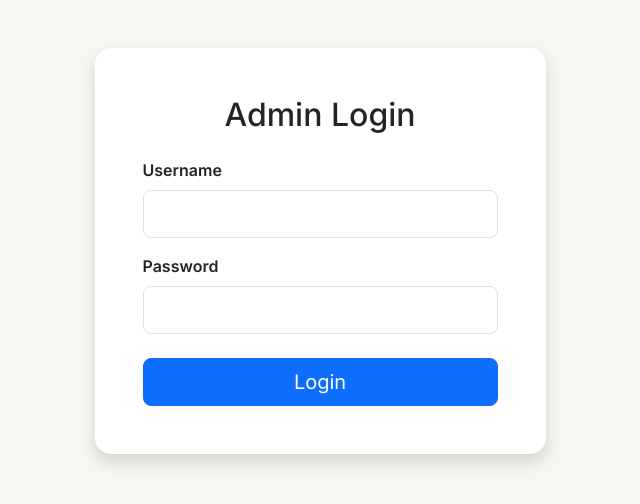
After one commit to goravSingh09/SBLMS, a Flask app: page /admin/login in a window 1280 px wide. The commit adds this page. Shown: the top 504 px of the page, without its empty margins (320-960 px from the left). Run offline with Flask 3, Linux system fonts and the light colour scheme.

Commit message:
Module 3 - Admin Authentication completed

```diff
--- a/app.py
+++ b/app.py
@@ -3,8 +3,10 @@ from flask import Flask
 from config import Config
 from models.db import db
 from models.student import Student
+from models.admin import Admin
+from services.admin_service import create_default_admin
 from routes.admission import admission_bp
-
+from routes.admin import admin_bp
 from routes.home import home_bp
 
 app = Flask(__name__)
@@ -15,9 +17,11 @@ db.init_app(app)
 
 with app.app_context():
     db.create_all()
+    create_default_admin()
 
 app.register_blueprint(home_bp)
 app.register_blueprint(admission_bp)
+app.register_blueprint(admin_bp)
 
 if __name__ == "__main__":
     app.run(debug=True)
--- /dev/null
+++ b/forms/admin_login_form.py
@@ -0,0 +1,33 @@
+from flask_wtf import FlaskForm
+
+from wtforms import (
+    StringField,
+    PasswordField,
+    SubmitField
+)
+
+from wtforms.validators import (
+    DataRequired,
+    Length
+)
+
+
+class AdminLoginForm(FlaskForm):
+
+    username = StringField(
+        "Username",
+        validators=[
+            DataRequired(),
+            Length(min=3, max=50)
+        ]
+    )
+
+    password = PasswordField(
+        "Password",
+        validators=[
+            DataRequired(),
+            Length(min=6)
+        ]
+    )
+
+    submit = SubmitField("Login")
--- a/routes/admin.py
+++ b/routes/admin.py
@@ -0,0 +1,89 @@
+from flask import (
+    Blueprint,
+    render_template,
+    redirect,
+    url_for,
+    flash,
+    session
+)
+
+from werkzeug.security import check_password_hash
+
+from forms.admin_login_form import AdminLoginForm
+from models.admin import Admin
+
+admin_bp = Blueprint(
+    "admin",
+    __name__
+)
+
+
+@admin_bp.route("/admin/login", methods=["GET", "POST"])
+def login():
+
+    form = AdminLoginForm()
+
+    if form.validate_on_submit():
+
+        admin = Admin.query.filter_by(
+            username=form.username.data
+        ).first()
+
+        if admin and check_password_hash(
+            admin.password,
+            form.password.data
+        ):
+
+            session["admin_id"] = admin.id
+            session["admin_name"] = admin.full_name
+
+            flash(
+                "Login Successful!",
+                "success"
+            )
+
+            return redirect(
+                url_for("admin.dashboard")
+            )
+
+        flash(
+            "Invalid Username or Password",
+            "danger"
+        )
+
+    return render_template(
+        "admin/login.html",
+        form=form
+    )
+
+
+@admin_bp.route("/admin/dashboard")
+def dashboard():
+
+    if "admin_id" not in session:
+
+        flash(
+            "Please login first.",
+            "warning"
+        )
+
+        return redirect(
+            url_for("admin.login")
+        )
+
+    return render_template(
+        "admin/dashboard.html"
+    )
+@admin_bp.route("/admin/logout")
+def logout():
+
+    session.clear()
+
+    flash(
+        "Logged out successfully.",
+        "success"
+    )
+
+    return redirect(
+        url_for("admin.login")
+    )
--- /dev/null
+++ b/templates/admin/login.html
@@ -0,0 +1,57 @@
+{% extends "base.html" %}
+
+{% block content %}
+
+<div class="container py-5">
+
+    <div class="row justify-content-center">
+
+        <div class="col-md-5">
+
+            <div class="card shadow border-0 rounded-4">
+
+                <div class="card-body p-5">
+
+                    <h2 class="text-center mb-4">
+                        Admin Login
+                    </h2>
+
+                    <form method="POST">
+
+                        {{ form.hidden_tag() }}
+
+                        <div class="mb-3">
+
+                            {{ form.username.label(class="form-label fw-bold") }}
+
+                            {{ form.username(class="form-control form-control-lg") }}
+
+                        </div>
+
+                        <div class="mb-4">
+
+                            {{ form.password.label(class="form-label fw-bold") }}
+
+                            {{ form.password(class="form-control form-control-lg") }}
+
+                        </div>
+
+                        <div class="d-grid">
+
+                            {{ form.submit(class="btn btn-primary btn-lg") }}
+
+                        </div>
+
+                    </form>
+
+                </div>
+
+            </div>
+
+        </div>
+
+    </div>
+
+</div>
+
+{% endblock %}
--- a/templates/index.html
+++ b/templates/index.html
@@ -71,7 +71,7 @@
 
             </ul>
 
-            <a href="#"
+            <a href="{{ url_for('admin.login') }}"
                class="btn btn-warning rounded-pill ms-lg-3 px-4">
 
                 Admin Login
```
Also changed, not shown: models/admin.py (added, +45 -0 lines), services/admin_service.py (added, +26 -0 lines), templates/admin/dashboard.html (added, +30 -0 lines).
